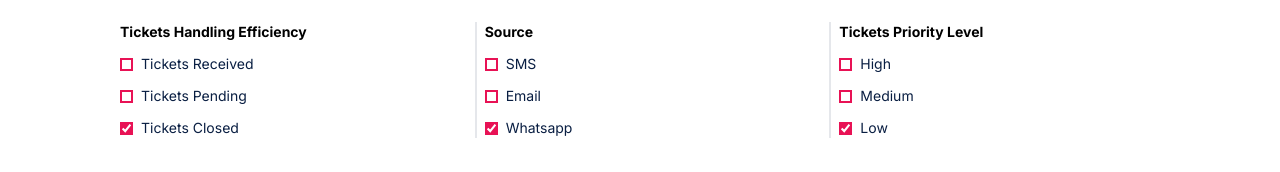
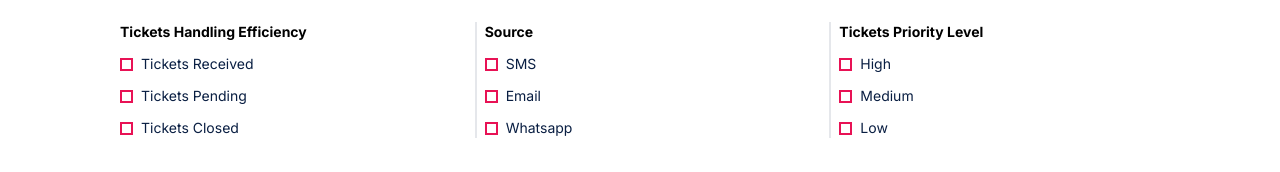
Before and after one commit to AdrianRamadhan27/digistar-27, a React (Vite) app: page /analytics in a window 1280 px wide. Shown: the part 3400-3572 px from the top of the page. Built offline with nearby package versions, Linux system fonts and the light colour scheme.

Commit message:
fix: remove unused checkbox behaviours

```diff
--- a/src/components/visualizations/TicketStatus.jsx
+++ b/src/components/visualizations/TicketStatus.jsx
@@ -253,45 +253,45 @@ export default function TicketStatus() {
                     <div className="flex flex-col gap-3">
                         <h3 className="font-bold text-sm">Tickets Handling Efficiency</h3>
                         <div className="flex gap-2 items-center">
-                            <input type="checkbox" name="" id="pie" className="accent-accent ring-2 ring-accent w-fit h-fit ring-inset" checked={chartType.pie} onClick={() => handleTypeChange('pie')}/>
+                            <input type="checkbox" name="" id="pie" className="accent-accent ring-2 ring-accent w-fit h-fit ring-inset"/>
                             <label htmlFor="pie" className="text-sm text-primarytext">Tickets Received</label>
                         </div>
                         <div className="flex gap-2 items-center">
-                            <input type="checkbox" name="" id="line" className="accent-accent ring-2 ring-accent w-fit h-fit ring-inset" checked={chartType.line} onClick={() => handleTypeChange('line')}/>
+                            <input type="checkbox" name="" id="line" className="accent-accent ring-2 ring-accent w-fit h-fit ring-inset"/>
                             <label htmlFor="line" className="text-sm text-primarytext">Tickets Pending</label>
                         </div>
                         <div className="flex gap-2 items-center">
-                            <input type="checkbox" name="" id="bar" className="accent-accent ring-2 ring-accent w-fit h-fit ring-inset" checked={chartType.bar} onClick={() => handleTypeChange('bar')}/>
+                            <input type="checkbox" name="" id="bar" className="accent-accent ring-2 ring-accent w-fit h-fit ring-inset"/>
                             <label htmlFor="bar" className="text-sm text-primarytext">Tickets Closed</label>
                         </div>
                     </div>
                     <div className="flex flex-col gap-3 border-l-2 border-l-gray-200 pl-2">
                         <h3 className="font-bold text-sm">Source</h3>
                         <div className="flex gap-2 items-center">
-                            <input type="checkbox" name="" id="pie" className="accent-accent ring-2 ring-accent w-fit h-fit ring-inset" checked={chartType.pie} onClick={() => handleTypeChange('pie')}/>
+                            <input type="checkbox" name="" id="pie" className="accent-accent ring-2 ring-accent w-fit h-fit ring-inset"/>
                             <label htmlFor="pie" className="text-sm text-primarytext">SMS</label>
                         </div>
                         <div className="flex gap-2 items-center">
-                            <input type="checkbox" name="" id="line" className="accent-accent ring-2 ring-accent w-fit h-fit ring-inset" checked={chartType.line} onClick={() => handleTypeChange('line')}/>
+                            <input type="checkbox" name="" id="line" className="accent-accent ring-2 ring-accent w-fit h-fit ring-inset"/>
                             <label htmlFor="line" className="text-sm text-primarytext">Email</label>
                         </div>
                         <div className="flex gap-2 items-center">
-                            <input type="checkbox" name="" id="bar" className="accent-accent ring-2 ring-accent w-fit h-fit ring-inset" checked={chartType.bar} onClick={() => handleTypeChange('bar')}/>
+                            <input type="checkbox" name="" id="bar" className="accent-accent ring-2 ring-accent w-fit h-fit ring-inset"/>
                             <label htmlFor="bar" className="text-sm text-primarytext">Whatsapp</label>
                         </div>
                     </div>
                     <div className="flex flex-col gap-3 border-l-2 border-l-gray-200 pl-2">
                         <h3 className="font-bold text-sm">Tickets Priority Level</h3>
                         <div className="flex gap-2 items-center">
-                            <input type="checkbox" name="" id="pie" className="accent-accent ring-2 ring-accent w-fit h-fit ring-inset" checked={chartType.pie} onClick={() => handleTypeChange('pie')}/>
+                            <input type="checkbox" name="" id="pie" className="accent-accent ring-2 ring-accent w-fit h-fit ring-inset"/>
                             <label htmlFor="pie" className="text-sm text-primarytext">High</label>
                         </div>
                         <div className="flex gap-2 items-center">
-                            <input type="checkbox" name="" id="line" className="accent-accent ring-2 ring-accent w-fit h-fit ring-inset" checked={chartType.line} onClick={() => handleTypeChange('line')}/>
+                            <input type="checkbox" name="" id="line" className="accent-accent ring-2 ring-accent w-fit h-fit ring-inset"/>
                             <label htmlFor="line" className="text-sm text-primarytext">Medium</label>
                         </div>
                         <div className="flex gap-2 items-center">
-                            <input type="checkbox" name="" id="bar" className="accent-accent ring-2 ring-accent w-fit h-fit ring-inset" checked={chartType.bar} onClick={() => handleTypeChange('bar')}/>
+                            <input type="checkbox" name="" id="bar" className="accent-accent ring-2 ring-accent w-fit h-fit ring-inset"/>
                             <label htmlFor="bar" className="text-sm text-primarytext">Low</label>
                         </div>
                     </div>
@@ -301,33 +301,33 @@ export default function TicketStatus() {
                     <div className="flex flex-col gap-3">
                         <h3 className="font-bold text-sm">First Contact Resolution vs. Satisfaction</h3>
                         <div className="flex gap-2 items-center">
-                            <input type="checkbox" name="" id="pie" className="accent-accent ring-2 ring-accent w-fit h-fit ring-inset" checked={chartType.pie} onClick={() => handleTypeChange('pie')}/>
+                            <input type="checkbox" name="" id="pie" className="accent-accent ring-2 ring-accent w-fit h-fit ring-inset"/>
                             <label htmlFor="pie" className="text-sm text-primarytext">First Contact Resolution</label>
                         </div>
                         <div className="flex gap-2 items-center">
-                            <input type="checkbox" name="" id="line" className="accent-accent ring-2 ring-accent w-fit h-fit ring-inset" checked={chartType.line} onClick={() => handleTypeChange('line')}/>
+                            <input type="checkbox" name="" id="line" className="accent-accent ring-2 ring-accent w-fit h-fit ring-inset"/>
                             <label htmlFor="line" className="text-sm text-primarytext">Customer Satisfaction</label>
                         </div>
                     </div>
                     <div className="flex flex-col gap-3 border-l-2 border-l-gray-200 pl-2">
                         <h3 className="font-bold text-sm">Tickets Handled vs. Response Time</h3>
                         <div className="flex gap-2 items-center">
-                            <input type="checkbox" name="" id="pie" className="accent-accent ring-2 ring-accent w-fit h-fit ring-inset" checked={chartType.pie} onClick={() => handleTypeChange('pie')}/>
+                            <input type="checkbox" name="" id="pie" className="accent-accent ring-2 ring-accent w-fit h-fit ring-inset"/>
                             <label htmlFor="pie" className="text-sm text-primarytext">Tickets Handled</label>
                         </div>
                         <div className="flex gap-2 items-center">
-                            <input type="checkbox" name="" id="line" className="accent-accent ring-2 ring-accent w-fit h-fit ring-inset" checked={chartType.line} onClick={() => handleTypeChange('line')}/>
+                            <input type="checkbox" name="" id="line" className="accent-accent ring-2 ring-accent w-fit h-fit ring-inset"/>
                             <label htmlFor="line" className="text-sm text-primarytext">Agent Response Time</label>
                         </div>
                     </div>
                     <div className="flex flex-col gap-3 border-l-2 border-l-gray-200 pl-2">
                         <h3 className="font-bold text-sm">Response vs. Resolution Time</h3>
                         <div className="flex gap-2 items-center">
-                            <input type="checkbox" name="" id="pie" className="accent-accent ring-2 ring-accent w-fit h-fit ring-inset" checked={chartType.pie} onClick={() => handleTypeChange('pie')}/>
+                            <input type="checkbox" name="" id="pie" className="accent-accent ring-2 ring-accent w-fit h-fit ring-inset"/>
                             <label htmlFor="pie" className="text-sm text-primarytext">Response Time</label>
                         </div>
                         <div className="flex gap-2 items-center">
-                            <input type="checkbox" name="" id="line" className="accent-accent ring-2 ring-accent w-fit h-fit ring-inset" checked={chartType.line} onClick={() => handleTypeChange('line')}/>
+                            <input type="checkbox" name="" id="line" className="accent-accent ring-2 ring-accent w-fit h-fit ring-inset"/>
                             <label htmlFor="line" className="text-sm text-primarytext">Resolution Time</label>
                         </div>
                     </div>
```
